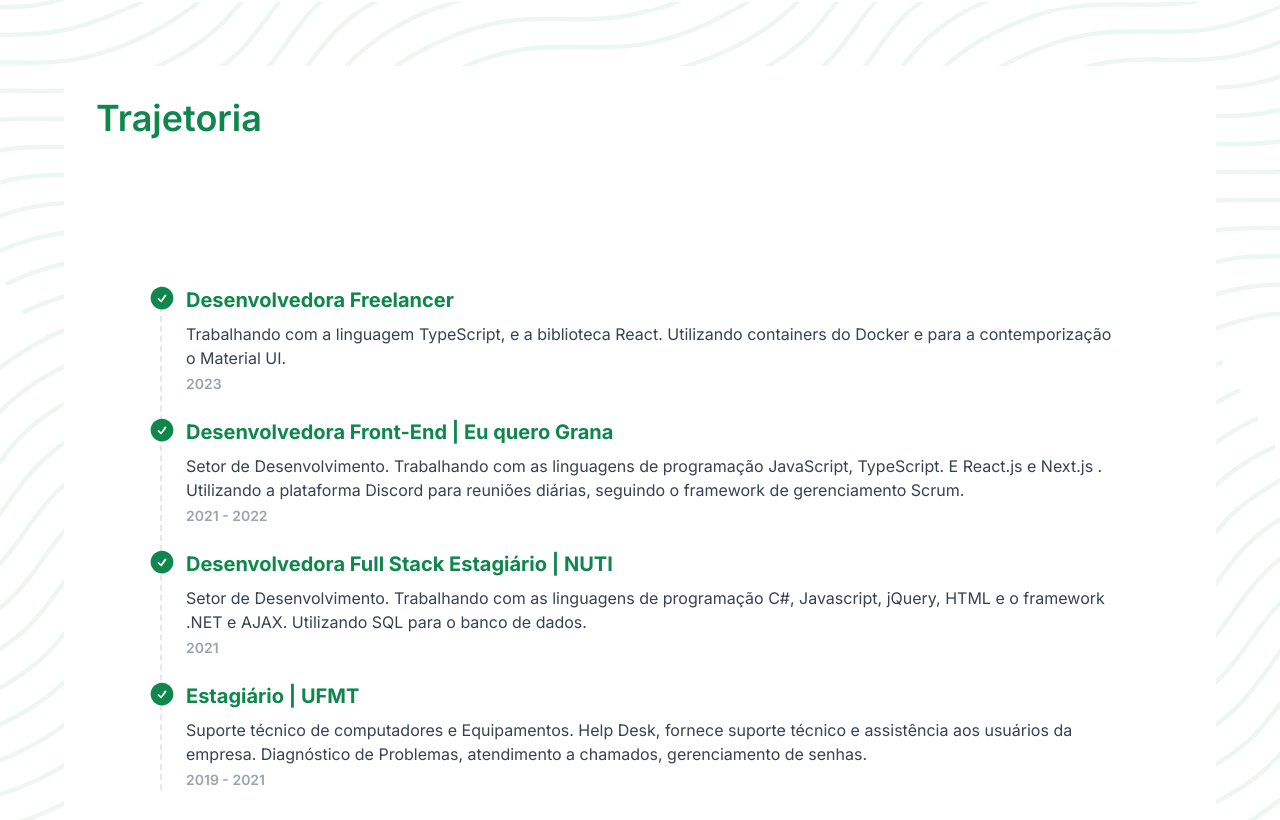
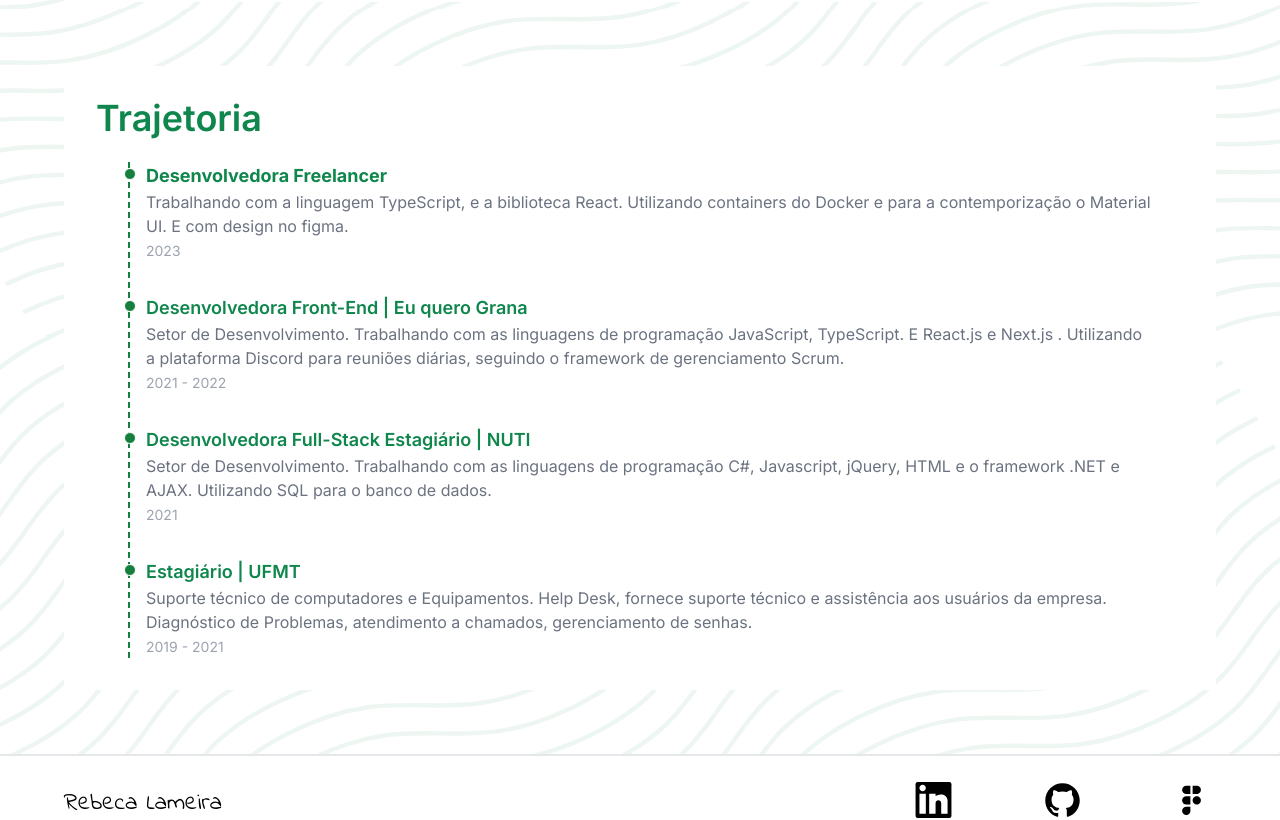
Before and after one commit to RebecaLameira/my-portfolio, a Next.js app: page /aboutMe in a window 1280 px wide. Shown: the part 574-1394 px from the top of the page. Built offline with nearby package versions, Linux system fonts and the light colour scheme.

Commit message:
Correcting the trajectory.

```diff
--- a/components/Trajectory/Trajectory.tsx
+++ b/components/Trajectory/Trajectory.tsx
@@ -3,115 +3,68 @@ const Trajectory = () => {
 	return (
 		<div className="bg-white m-16 p-8 mobile:m-8">
 			<Title>Trajetoria</Title>
-			<div className="flex h-screen items-center justify-center bg-white px-16 mobile:px-4 mobile:relative">
-				<div className="space-y-6 border-l-2 border-dashed">
-					<div className="relative w-full">
-						<svg
-							viewBox="0 0 24 24"
-							fill="currentColor"
-							className="absolute -top-0.5 z-10 -ml-3.5 h-7 w-7 rounded-full text-secondary"
-						>
-							<path
-								fill-rule="evenodd"
-								d="M2.25 12c0-5.385 4.365-9.75 9.75-9.75s9.75 4.365 9.75 9.75-4.365 9.75-9.75 9.75S2.25 17.385 2.25 12zm13.36-1.814a.75.75 0 10-1.22-.872l-3.236 4.53L9.53 12.22a.75.75 0 00-1.06 1.06l2.25 2.25a.75.75 0 001.14-.094l3.75-5.25z"
-								clip-rule="evenodd"
-							/>
-						</svg>
-						<div className="ml-6">
-							<h4 className="font-bold text-secondary text-xl mobile:text-base">
+			<br />
+			<div>
+				<ol className="relative mx-8 border-s-2 border-dashed border-green-700">
+					<li className="mb-8 ms-4">
+						<div className="absolute w-3 h-3 bg-green-700 rounded-full mt-1.5 -start-1.5 border border-white dark:border-gray-900 dark:bg-gray-700"></div>
+						<h3 className="text-lg font-bold text-secondary dark:text-white">
 							Desenvolvedora Freelancer
-							</h4>
-							<p className="mt-2 max-w-screen-sm text-base text-gray-700 mobile:text-sm">
+						</h3>
+						<p className="text-base font-normal text-gray-500 dark:text-gray-400">
 							Trabalhando com a linguagem TypeScript, e a biblioteca React.
 							Utilizando containers do Docker e para a contemporização o
-								Material UI.
+							Material UI. E com design no figma.
 						</p>
-							<span className="mt-1 block text-sm font-semibold text-gray-400 mobile:text-sm">
+						<time className="mb-1 text-sm font-normal leading-none text-gray-400 dark:text-gray-500">
 							2023
-							</span>
-						</div>
-					</div>
-					<div className="relative w-full ">
-						<svg
-							viewBox="0 0 24 24"
-							fill="currentColor"
-							className="absolute -top-0.5 z-10 -ml-3.5 h-7 w-7 rounded-full text-secondary "
-						>
-							<path
-								fill-rule="evenodd"
-								d="M2.25 12c0-5.385 4.365-9.75 9.75-9.75s9.75 4.365 9.75 9.75-4.365 9.75-9.75 9.75S2.25 17.385 2.25 12zm13.36-1.814a.75.75 0 10-1.22-.872l-3.236 4.53L9.53 12.22a.75.75 0 00-1.06 1.06l2.25 2.25a.75.75 0 001.14-.094l3.75-5.25z"
-								clip-rule="evenodd"
-							/>
-						</svg>
-						<div className="ml-6">
-							<h4 className="font-bold text-secondary text-xl mobile:text-base">
+						</time>
+					</li>
+					<li className="mb-8 ms-4">
+						<div className="absolute w-3 h-3 bg-green-700 rounded-full mt-1.5 -start-1.5 border border-white dark:border-gray-900 dark:bg-gray-700"></div>
+						<h3 className="text-lg font-semibold text-secondary dark:text-white">
 							Desenvolvedora Front-End | Eu quero Grana
-							</h4>
-							<p className="mt-2 max-w-screen-sm text-base text-gray-700 mobile:text-sm">
+						</h3>
+						<p className="text-base font-normal text-gray-500 dark:text-gray-400">
 							Setor de Desenvolvimento. Trabalhando com as linguagens de
 							programação JavaScript, TypeScript. E React.js e Next.js .
-								Utilizando a plataforma Discord para reuniões diárias, seguindo
-								o framework de gerenciamento Scrum.
+							Utilizando a plataforma Discord para reuniões diárias, seguindo o
+							framework de gerenciamento Scrum.
 						</p>
-							<span className="mt-1 block text-sm font-semibold text-gray-400 mobile:text-sm">
+						<time className="mb-1 text-sm font-normal leading-none text-gray-400 dark:text-gray-500">
 							2021 - 2022
-							</span>
-						</div>
-					</div>
-					<div className="relative w-full ">
-						<svg
-							viewBox="0 0 24 24"
-							fill="currentColor"
-							className="absolute -top-0.5 z-10 -ml-3.5 h-7 w-7 rounded-full text-secondary"
-						>
-							<path
-								fill-rule="evenodd"
-								d="M2.25 12c0-5.385 4.365-9.75 9.75-9.75s9.75 4.365 9.75 9.75-4.365 9.75-9.75 9.75S2.25 17.385 2.25 12zm13.36-1.814a.75.75 0 10-1.22-.872l-3.236 4.53L9.53 12.22a.75.75 0 00-1.06 1.06l2.25 2.25a.75.75 0 001.14-.094l3.75-5.25z"
-								clip-rule="evenodd"
-							/>
-						</svg>
-						<div className="ml-6">
-							<h4 className="font-bold text-secondary text-xl mobile:text-base">
-								Desenvolvedora Full Stack Estagiário | NUTI
-							</h4>
-							<p className="mt-2 max-w-screen-sm text-base text-gray-700 mobile:text-sm">
+						</time>
+					</li>
+					<li className="mb-8 ms-4">
+						<div className="absolute w-3 h-3 bg-green-700 rounded-full mt-1.5 -start-1.5 border border-white dark:border-gray-900 dark:bg-gray-700"></div>
+
+						<h3 className="text-lg font-semibold text-secondary dark:text-white">
+							Desenvolvedora Full-Stack Estagiário | NUTI
+						</h3>
+						<p className="text-base font-normal text-gray-500 dark:text-gray-400">
 							Setor de Desenvolvimento. Trabalhando com as linguagens de
 							programação C#, Javascript, jQuery, HTML e o framework .NET e
 							AJAX. Utilizando SQL para o banco de dados.
 						</p>
-							<span className="mt-1 block text-sm font-semibold text-gray-400 mobile:text-sm">
+						<time className="mb-1 text-sm font-normal leading-none text-gray-400 dark:text-gray-500">
 							2021
-							</span>
-						</div>
-					</div>
-					<div className="relative w-full">
-						<svg
-							viewBox="0 0 24 24"
-							fill="currentColor"
-							className="absolute -top-0.5 z-10 -ml-3.5 h-7 w-7 rounded-full text-secondary"
-						>
-							<path
-								fill-rule="evenodd"
-								d="M2.25 12c0-5.385 4.365-9.75 9.75-9.75s9.75 4.365 9.75 9.75-4.365 9.75-9.75 9.75S2.25 17.385 2.25 12zm13.36-1.814a.75.75 0 10-1.22-.872l-3.236 4.53L9.53 12.22a.75.75 0 00-1.06 1.06l2.25 2.25a.75.75 0 001.14-.094l3.75-5.25z"
-								clip-rule="evenodd"
-							/>
-						</svg>
-						<div className="ml-6">
-							<h4 className="font-bold text-secondary text-xl mobile:text-base">
+						</time>
+					</li>
+					<li className="ms-4">
+						<div className="absolute w-3 h-3 bg-green-700 rounded-full mt-1.5 -start-1.5 border border-white dark:border-gray-900 dark:bg-gray-700"></div>
+						<h3 className="text-lg font-semibold text-secondary dark:text-white">
 							Estagiário | UFMT
-							</h4>
-							<p className="mt-2 max-w-screen-sm text-base text-gray-700 mobile:text-sm">
-								Suporte técnico de computadores e Equipamentos. Help Desk,
-								fornece suporte técnico e assistência aos usuários da empresa.
-								Diagnóstico de Problemas, atendimento a chamados, gerenciamento
-								de senhas.
+						</h3>
+						<p className="text-base font-normal text-gray-500 dark:text-gray-400">
+							Suporte técnico de computadores e Equipamentos. Help Desk, fornece
+							suporte técnico e assistência aos usuários da empresa. Diagnóstico
+							de Problemas, atendimento a chamados, gerenciamento de senhas.
 						</p>
-							<span className="mt-1 block text-sm font-semibold text-gray-400 mobile:text-sm">
+						<time className="mb-1 text-sm font-normal leading-none text-gray-400 dark:text-gray-500">
 							2019 - 2021
-							</span>
-						</div>
-					</div>
-				</div>
+						</time>
+					</li>
+				</ol>
 			</div>
 		</div>
 	);
```
Lines whose indentation alone changed are shown as unchanged.
